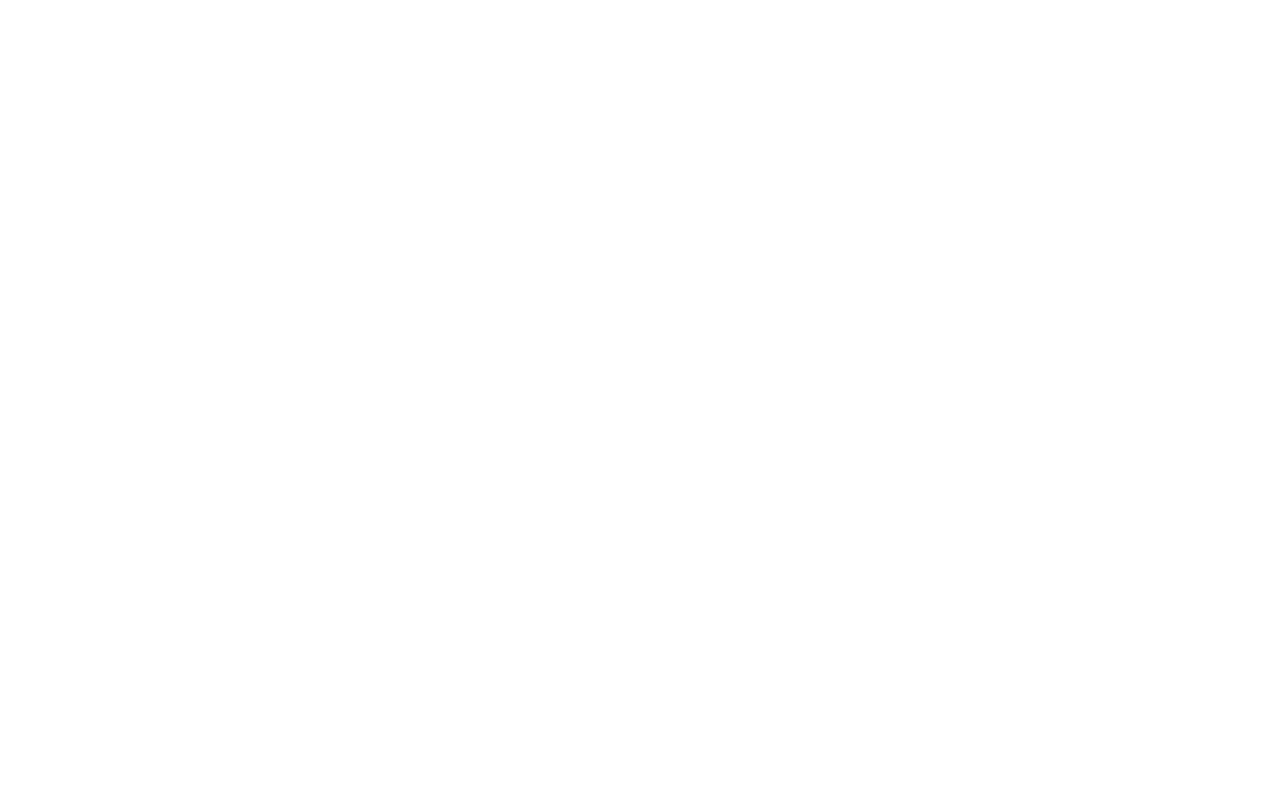
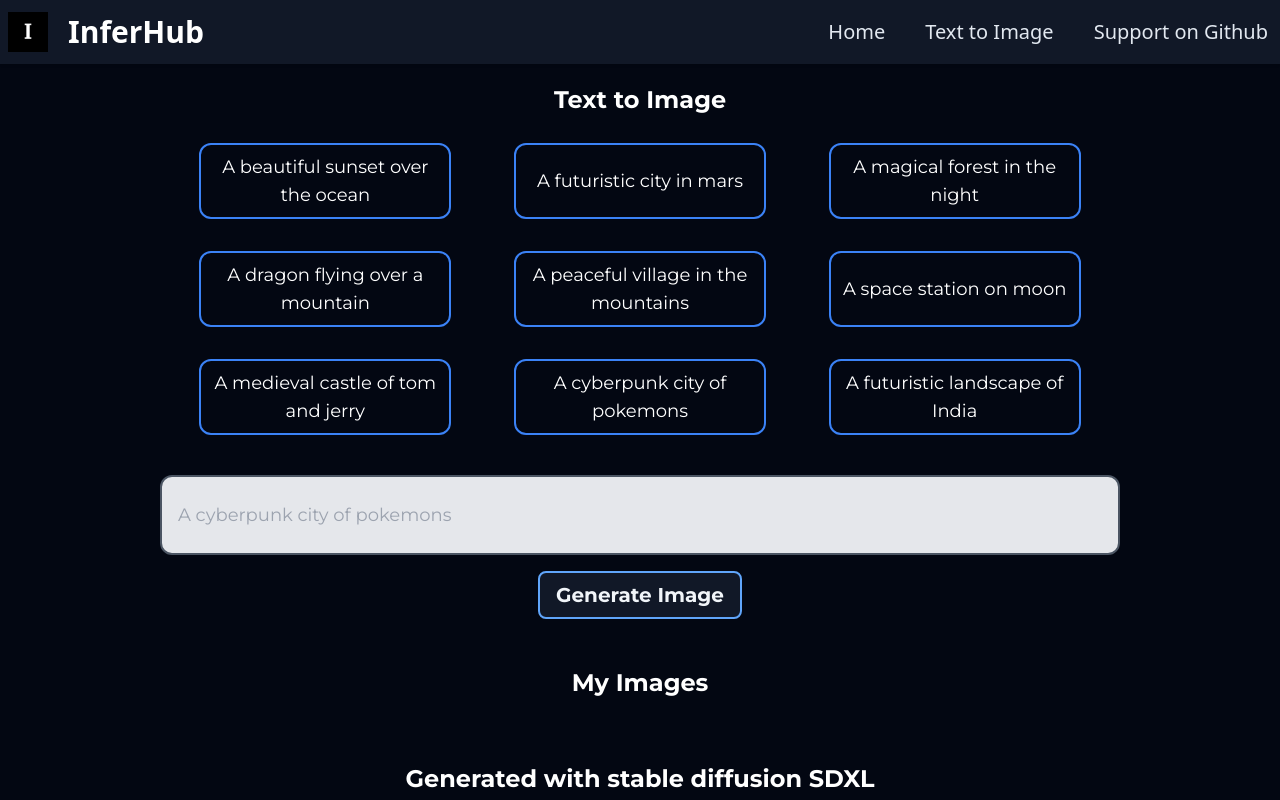
Before and after one commit to Santhoshmani1/Inferhub, a React (Vite) app: page /TTI in a window 1280 px wide. Before the commit this address had no page. Shown: the top 800 px of the page. Built offline with nearby package versions, Linux system fonts and the light colour scheme.

Commit message:
Add Routes to Notfound and TextToImage paths

```diff
--- a/src/App.jsx
+++ b/src/App.jsx
@@ -1,11 +1,15 @@
 import { Route, Routes } from "react-router";
 import Home from "./pages/Home";
+import TextToImage from "./pages/TextToImage";
+import NotFound from "./pages/NotFound";
 
 function App() {
   return (
     <>
       <Routes>
         <Route path="/" element={<Home />} />
+        <Route path="/TTI" element={<TextToImage />} />
+          <Route path="*" element={<NotFound />} />
       </Routes>
     </>
   );
```
